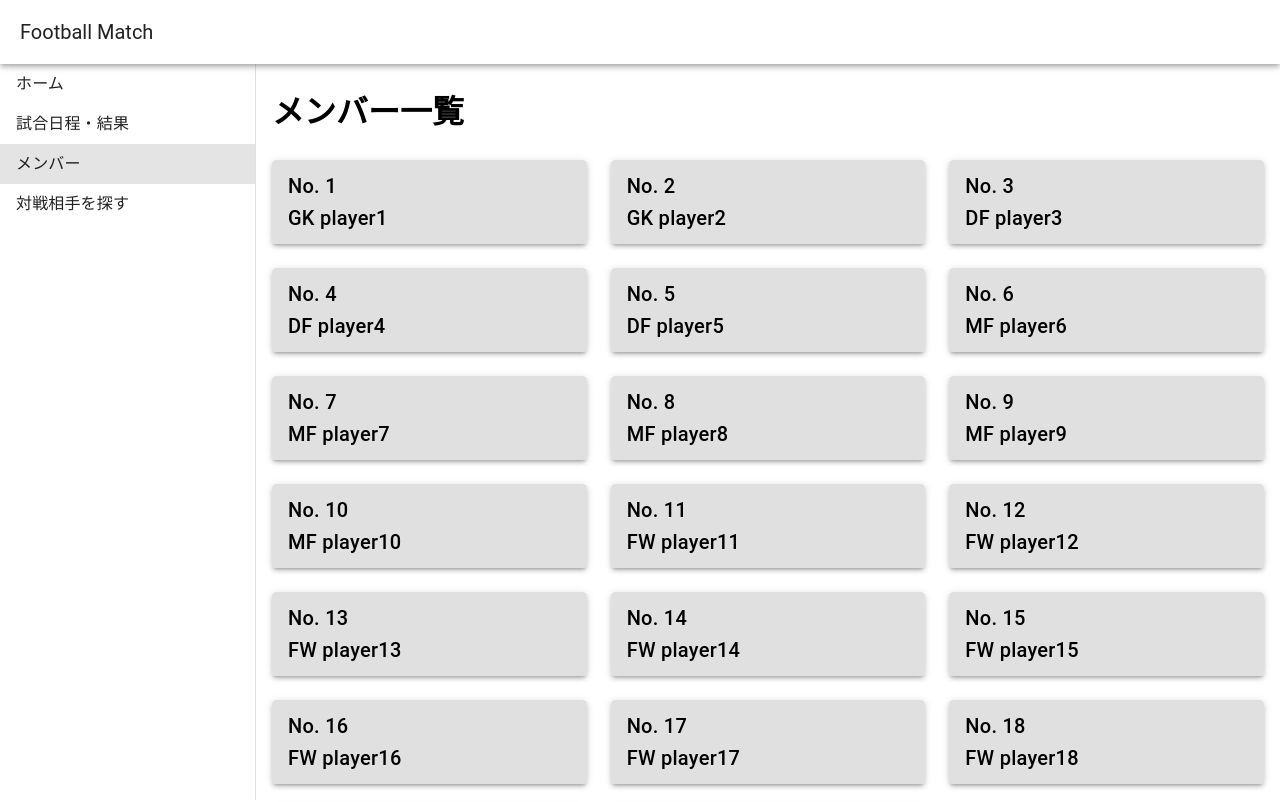
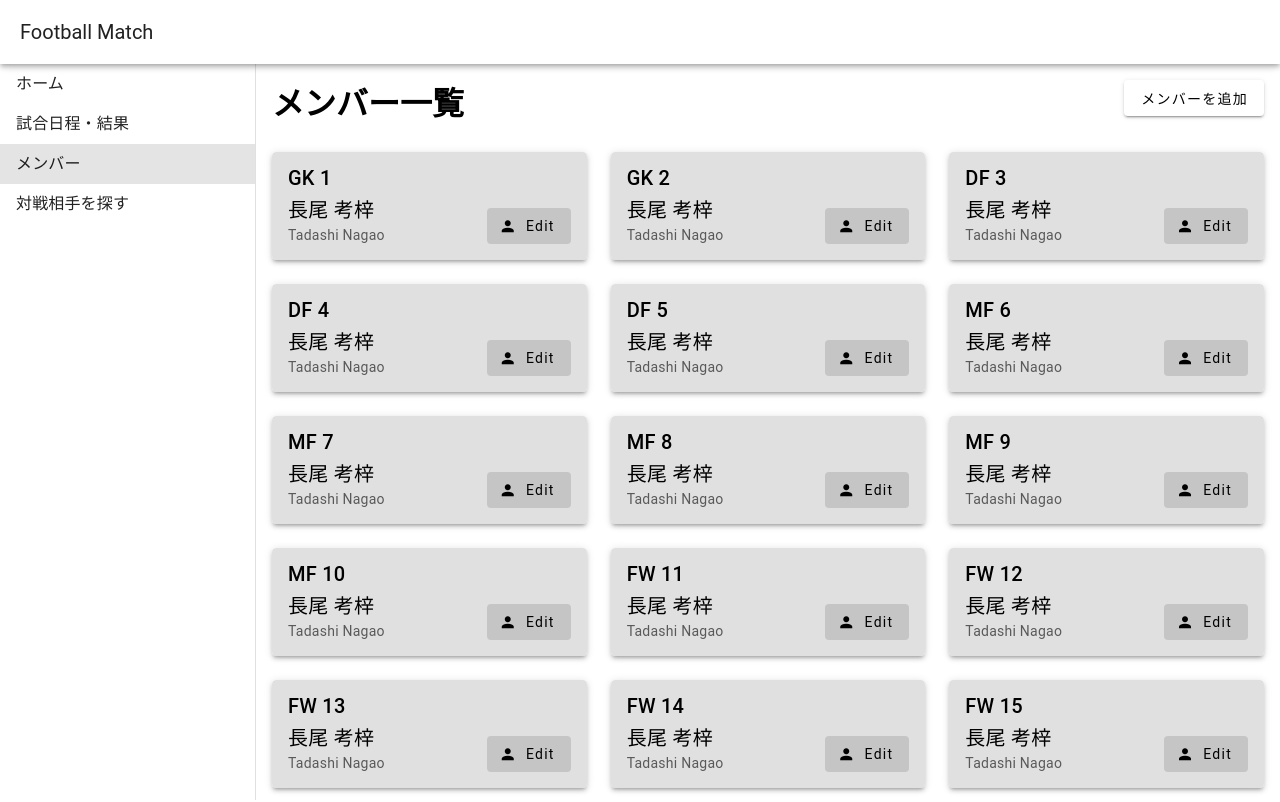
Before and after one commit to NagaoTadashi/football-matching-app, a Nuxt app in the folder frontend/: page /MemberList in a window 1280 px wide. Shown: the top 802 px of the page. Built offline with nearby package versions, Linux system fonts and the light colour scheme.

Commit message:
データの中身を変更しました

```diff
--- a/frontend/pages/MemberList.vue
+++ b/frontend/pages/MemberList.vue
@@ -1,149 +1,164 @@
 <script setup>
 import { ref } from 'vue';
+import PlayerCard from '~/components/pages/PlayerCard.vue';
 
 const member = {
     player1: {
         id: 1,
+        position: 'GK',
         number: 1,
-        name: 'player1',
-        position: 'GK',
+        namae: '長尾 考梓',
+        name: 'Tadashi Nagao',
     },
     player2: {
         id: 2,
+        position: 'GK',
         number: 2,
-        name: 'player2',
-        position: 'GK',
+        namae: '長尾 考梓',
+        name: 'Tadashi Nagao',
     },
     player3: {
         id: 3,
+        position: 'DF',
         number: 3,
-        name: 'player3',
-        position: 'DF',
+        namae: '長尾 考梓',
+        name: 'Tadashi Nagao',
     },
     player4: {
         id: 4,
+        position: 'DF',
         number: 4,
-        name: 'player4',
-        position: 'DF',
+        namae: '長尾 考梓',
+        name: 'Tadashi Nagao',
     },
     player5: {
         id: 5,
+        position: 'DF',
         number: 5,
-        name: 'player5',
-        position: 'DF',
+        namae: '長尾 考梓',
+        name: 'Tadashi Nagao',
     },
     player6: {
         id: 6,
+        position: 'MF',
         number: 6,
-        name: 'player6',
-        position: 'MF',
+        namae: '長尾 考梓',
+        name: 'Tadashi Nagao',
     },
     player7: {
         id: 7,
+        position: 'MF',
         number: 7,
-        name: 'player7',
-        position: 'MF',
+        namae: '長尾 考梓',
+        name: 'Tadashi Nagao',
     },
     player8: {
         id: 8,
+        position: 'MF',
         number: 8,
-        name: 'player8',
-        position: 'MF',
+        namae: '長尾 考梓',
+        name: 'Tadashi Nagao',
     },
     player9: {
         id: 9,
+        position: 'MF',
         number: 9,
-        name: 'player9',
-        position: 'MF',
+        namae: '長尾 考梓',
+        name: 'Tadashi Nagao',
     },
     player10: {
         id: 10,
+        position: 'MF',
         number: 10,
-        name: 'player10',
-        position: 'MF',
+        namae: '長尾 考梓',
+        name: 'Tadashi Nagao',
     },
     player11: {
         id: 11,
+        position: 'FW',
         number: 11,
-        name: 'player11',
-        position: 'FW',
+        namae: '長尾 考梓',
+        name: 'Tadashi Nagao',
     },
     player12: {
         id: 12,
+        position: 'FW',
         number: 12,
-        name: 'player12',
-        position: 'FW',
+        namae: '長尾 考梓',
+        name: 'Tadashi Nagao',
     },
     player13: {
         id: 13,
+        position: 'FW',
         number: 13,
-        name: 'player13',
-        position: 'FW',
+        namae: '長尾 考梓',
+        name: 'Tadashi Nagao',
     },
     player14: {
         id: 14,
+        position: 'FW',
         number: 14,
-        name: 'player14',
-        position: 'FW',
+        namae: '長尾 考梓',
+        name: 'Tadashi Nagao',
     },
     player15: {
         id: 15,
+        position: 'FW',
         number: 15,
-        name: 'player15',
-        position: 'FW',
+        namae: '長尾 考梓',
+        name: 'Tadashi Nagao',
     },
     player16: {
         id: 16,
+        position: 'FW',
         number: 16,
-        name: 'player16',
-        position: 'FW',
+        namae: '長尾 考梓',
+        name: 'Tadashi Nagao',
     },
     player17: {
         id: 17,
+        position: 'FW',
         number: 17,
-        name: 'player17',
-        position: 'FW',
+        namae: '長尾 考梓',
+        name: 'Tadashi Nagao',
     },
     player18: {
         id: 18,
+        position: 'FW',
         number: 18,
-        name: 'player18',
-        position: 'FW',
+        namae: '長尾 考梓',
+        name: 'Tadashi Nagao',
     },
     player19: {
         id: 19,
+        position: 'FW',
         number: 19,
-        name: 'player19',
-        position: 'FW',
+        namae: '長尾 考梓',
+        name: 'Tadashi Nagao',
     },
     player20: {
         id: 20,
+        position: 'FW',
         number: 20,
-        name: 'player20',
-        position: 'FW',
+        namae: '長尾 考梓',
+        name: 'Tadashi Nagao',
     },
 };
-
-const color = ref('primary');
-const variant = ref('tonal');
 </script>
 
 <template>
     <div>
         <v-row>
-            <v-col class="mt-2" cols="12">
+            <v-col cols="6">
                 <h1>メンバー一覧</h1>
             </v-col>
+            <v-col cols="6" class="d-flex justify-end">
+                <v-btn>メンバーを追加</v-btn>
+            </v-col>
+        </v-row>
+        <v-row>
             <v-col v-for="(player, i) in member" :key="i" cols="12" md="4">
-                <v-card :variant="variant" class="mx-auto" elevation="3">
-                    <v-card-item>
-                        <v-card-title>No. {{ player.number }} </v-card-title>
-                        <v-card-title
-                            >{{ player.position }}
-                            {{ player.name }}</v-card-title
-                        >
-                    </v-card-item>
-                </v-card>
+                <PlayerCard :player="player" />
             </v-col>
         </v-row>
     </div>
```
